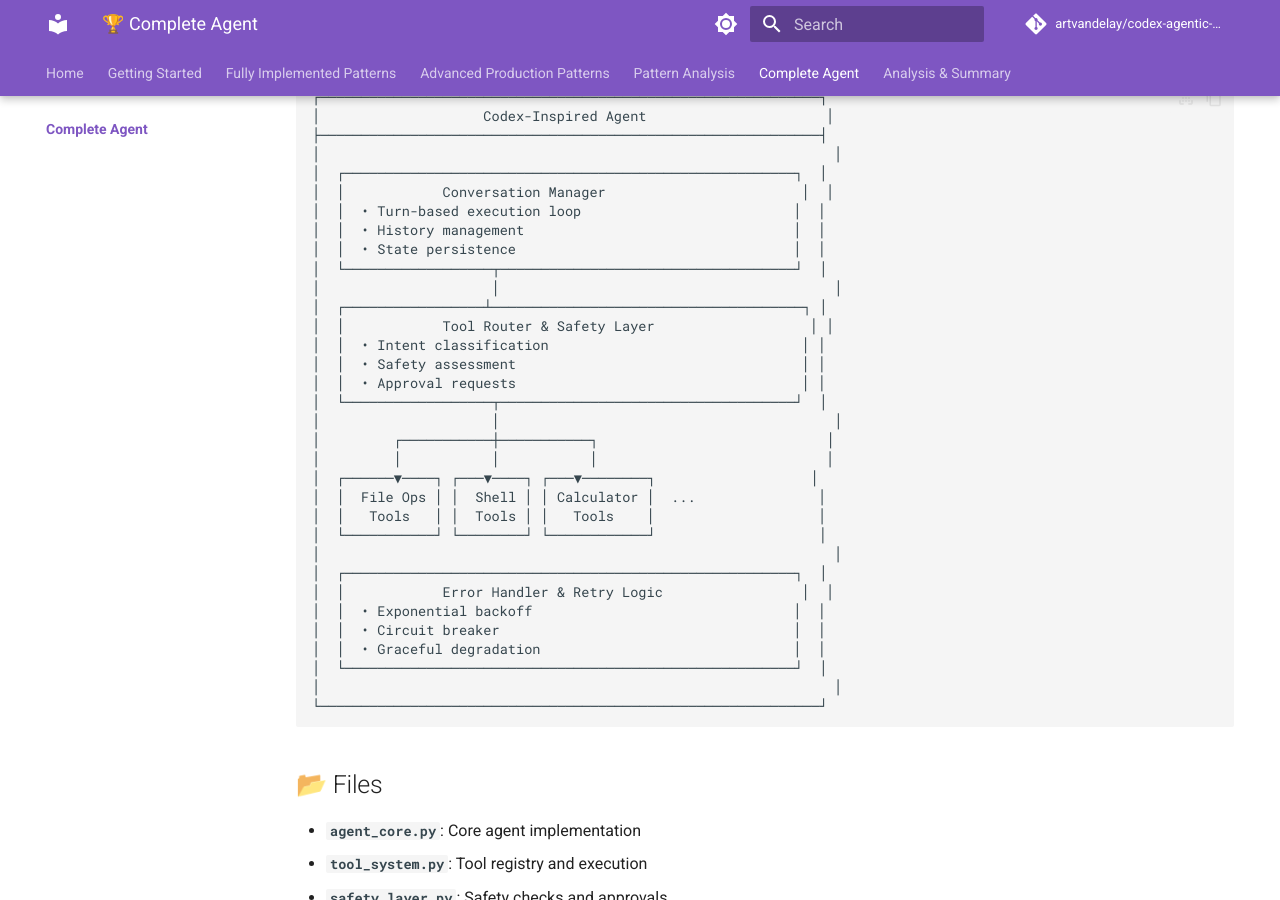
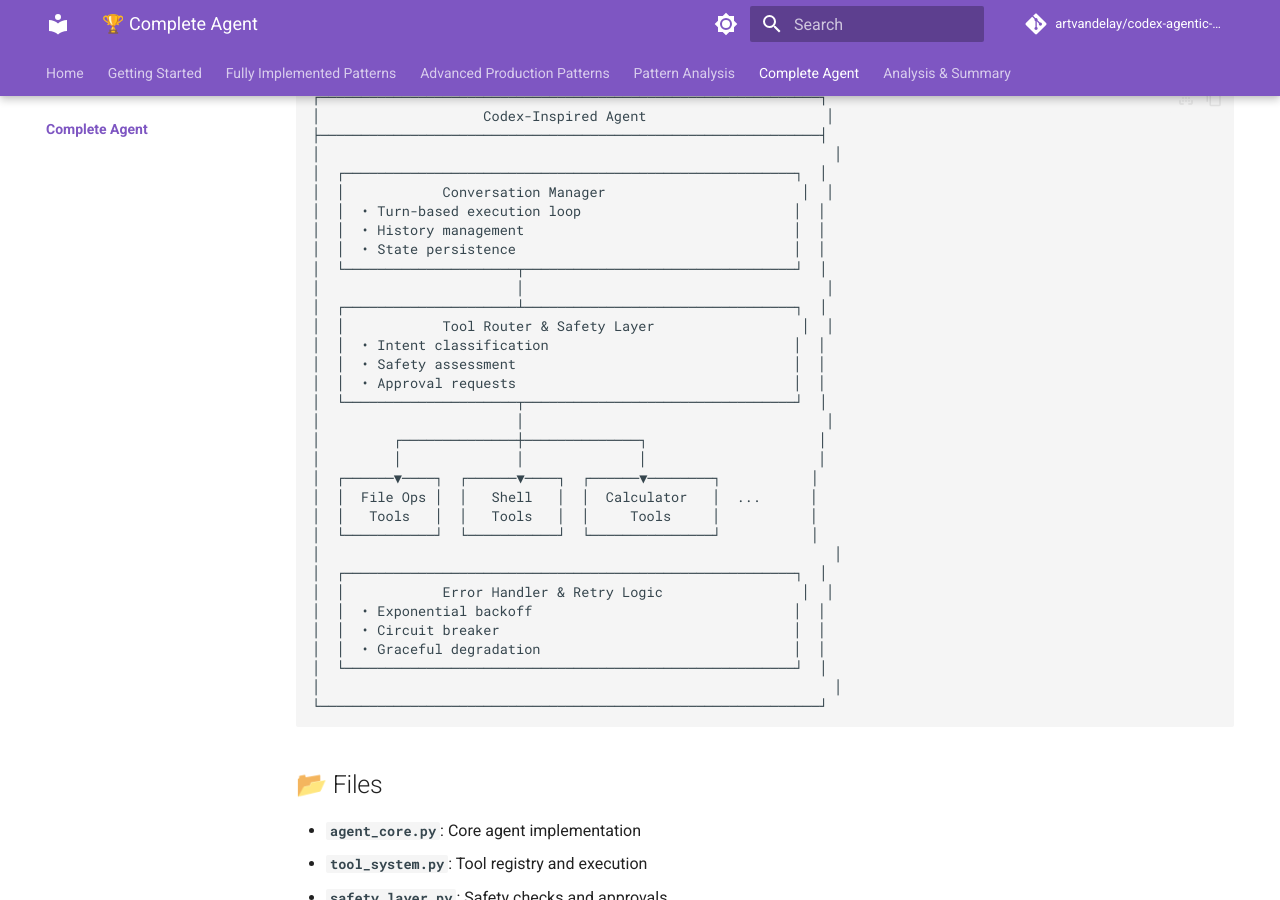
Before and after one commit to artvandelay/codex-agentic-patterns, an MkDocs documentation site: the page built from docs/learning-material/complete-agent-example/README.md, in a window 1280 px wide and 900 px high, scrolled down 802 px. Built offline with MkDocs 1.6.1 and Material for MkDocs 9.7.7, drawn with Linux system fonts in a browser that asks for light colours; comment, search, counter and statistics services are not loaded.

```diff
--- a/docs/learning-material/complete-agent-example/README.md
+++ b/docs/learning-material/complete-agent-example/README.md
@@ -31,21 +31,21 @@ This complete example integrates:
 │  │  • Turn-based execution loop                          │  │
 │  │  • History management                                 │  │
 │  │  • State persistence                                  │  │
-│  └──────────────────┬────────────────────────────────────┘  │
-│                     │                                         │
-│  ┌─────────────────┴──────────────────────────────────────┐ │
-│  │            Tool Router & Safety Layer                   │ │
-│  │  • Intent classification                               │ │
-│  │  • Safety assessment                                   │ │
-│  │  • Approval requests                                   │ │
-│  └──────────────────┬────────────────────────────────────┘  │
-│                     │                                         │
-│         ┌───────────┼───────────┐                            │
-│         │           │           │                            │
-│  ┌──────▼────┐ ┌───▼────┐ ┌───▼────────┐                   │
-│  │  File Ops │ │  Shell │ │ Calculator │  ...               │
-│  │   Tools   │ │  Tools │ │   Tools    │                    │
-│  └───────────┘ └────────┘ └────────────┘                    │
+│  └─────────────────────┬─────────────────────────────────┘  │
+│                        │                                     │
+│  ┌─────────────────────┴─────────────────────────────────┐  │
+│  │            Tool Router & Safety Layer                  │  │
+│  │  • Intent classification                              │  │
+│  │  • Safety assessment                                  │  │
+│  │  • Approval requests                                  │  │
+│  └─────────────────────┬─────────────────────────────────┘  │
+│                        │                                     │
+│         ┌──────────────┼──────────────┐                     │
+│         │              │              │                     │
+│  ┌──────▼────┐  ┌──────▼────┐  ┌──────▼────────┐           │
+│  │  File Ops │  │   Shell   │  │  Calculator   │  ...      │
+│  │   Tools   │  │   Tools   │  │     Tools     │           │
+│  └───────────┘  └───────────┘  └───────────────┘           │
 │                                                               │
 │  ┌───────────────────────────────────────────────────────┐  │
 │  │            Error Handler & Retry Logic                 │  │
```
